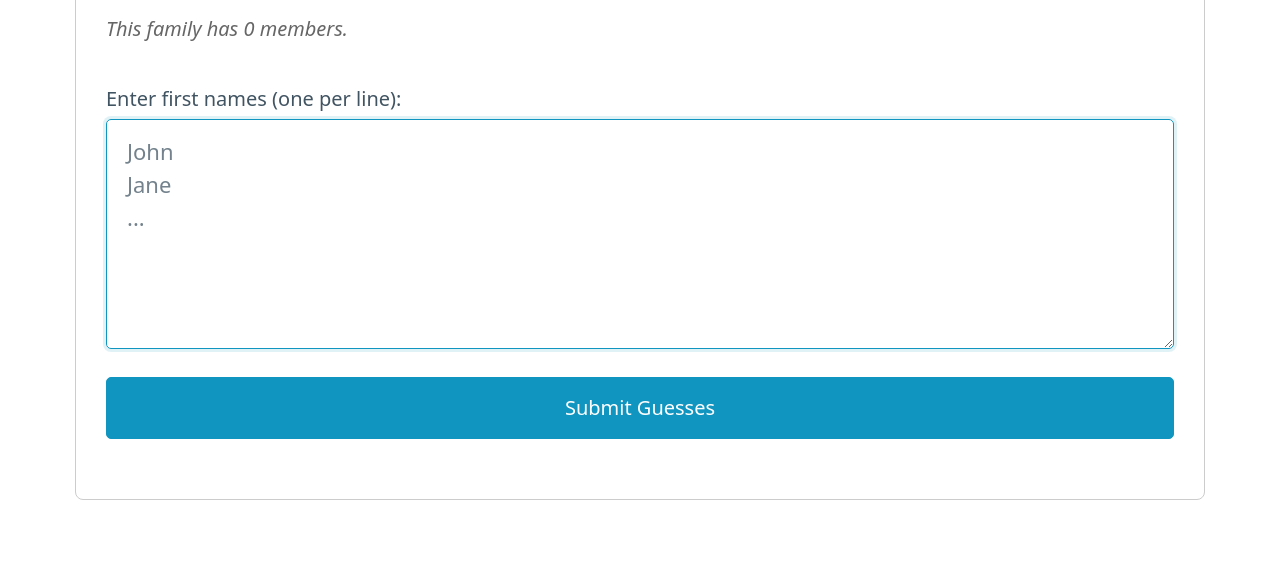
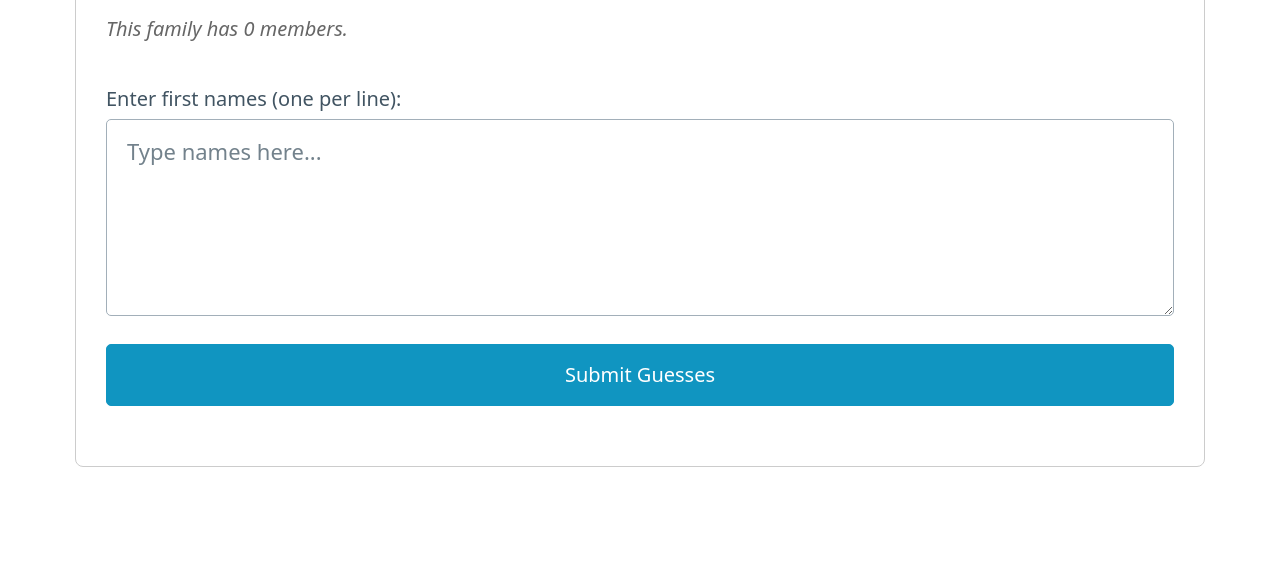
Before and after one commit to prichards1/ward_list_web, a Flask app: template templates/quiz.html in a window 1280 px wide. Shown: the part 280-860 px from the top of the page. After the commit the page ends 747 px from the top, so only its background shows below. Run offline with Flask 3, Linux system fonts and the light colour scheme; the template is opened without the code that fills it, so the values that code supplies are empty.

Commit message:
Fix: Remove 'required' attribute to allow empty submissions

```diff
--- a/templates/quiz.html
+++ b/templates/quiz.html
@@ -36,7 +36,7 @@
 
             {% if not results %}
                 <label for="guesses">Enter first names (one per line):</label>
-                <textarea id="guesses" name="guesses" rows="6" placeholder="John&#10;Jane&#10;..." required autofocus></textarea>
+                <textarea name="guesses" rows="5" placeholder="Type names here..."></textarea>
 
                 <button type="submit" name="action" value="submit">Submit Guesses</button>
 
```
